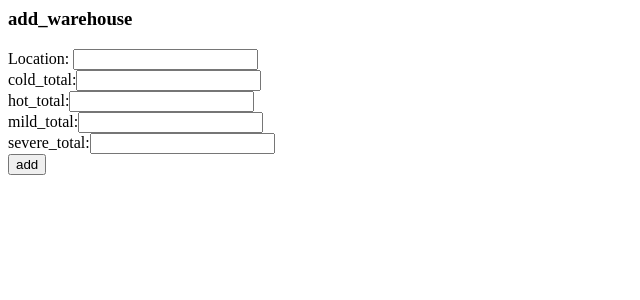
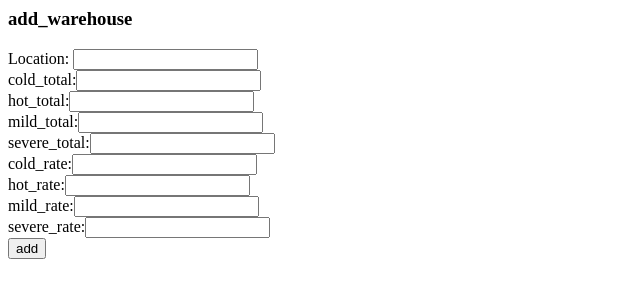
Before and after one commit to viru1404/storesmart, a Django app: page /add_warehouse/ in a window 1280 px wide. Shown: the top 300 px of the page, without its empty margins (0-640 px from the left). Run offline with Django 3.2, Linux system fonts and the light colour scheme; a user stored in the database is signed in; data comes from the database, SQL or seed files in the repository; both versions use the stored data as it was after the commit; some libraries are stand-ins or nearby versions.

Commit message:
adding rate

```diff
--- a/storesmart/ware/models.py
+++ b/storesmart/ware/models.py
@@ -12,6 +12,10 @@ class Userform(models.Model):
 class warehouse(models.Model):
 	user=models.CharField(max_length=200)
 	location = models.CharField(max_length=1000)
+	cold_rate=models.PositiveSmallIntegerField(default=0 ,null=True)
+	hot_rate=models.PositiveSmallIntegerField(default=0 ,null=True)
+	mild_rate=models.PositiveSmallIntegerField(default=0 ,null=True)
+	severe_rate=models.PositiveSmallIntegerField(default=0 ,null=True)
 	cold_total=models.PositiveSmallIntegerField(default=0 ,null=True)
 	hot_total=models.PositiveSmallIntegerField(default=0 ,null=True)
 	mild_total=models.PositiveSmallIntegerField(default=0 ,null=True)
--- a/storesmart/ware/templates/add_warehouse.html
+++ b/storesmart/ware/templates/add_warehouse.html
@@ -17,6 +17,10 @@ cold_total:<input type="number" name="cold" min="0" required><br>
 hot_total:<input type="number" name="hot" min="0" required><br>
 mild_total:<input type="number" name="mild" min="0" required><br>
 severe_total:<input type="number" name="severe" min="0" required><br>
+cold_rate:<input type="number" name="cold_rate" min="0" required><br>
+hot_rate:<input type="number" name="hot_rate" min="0" required><br>
+mild_rate:<input type="number" name="mild_rate" min="0" required><br>
+severe_rate:<input type="number" name="severe_rate" min="0" required><br>
 <input type="submit" value="add">
 
 </form>
--- a/storesmart/ware/views.py
+++ b/storesmart/ware/views.py
@@ -68,7 +68,7 @@ def add_warehouse(request):
 		if request.method=="GET":
 			return render(request,'add_warehouse.html',{})
 		else:
-			obj=warehouse.objects.create(user=request.user.username,location=request.POST.get('location'),cold_total=request.POST.get('cold'),cold_available=request.POST.get('cold'),severe_total=request.POST.get('severe'),severe_available=request.POST.get('severe'),mild_total=request.POST.get('mild'),mild_available=request.POST.get('mild'),hot_total=request.POST.get('hot'),hot_available=request.POST.get('hot'))
+			obj=warehouse.objects.create(user=request.user.username,location=request.POST.get('location'),cold_total=request.POST.get('cold'),cold_available=request.POST.get('cold'),severe_total=request.POST.get('severe'),severe_available=request.POST.get('severe'),mild_total=request.POST.get('mild'),mild_available=request.POST.get('mild'),hot_total=request.POST.get('hot'),hot_available=request.POST.get('hot'),cold_rate=request.POST.get('cold_rate'),hot_rate=request.POST.get('hot_rate'),mild_rate=request.POST.get('mild_rate'),severe_rate=request.POST.get('severe_rate'))
 			obj.save()
 			return HttpResponseRedirect('/')
 	elif Userform.objects.get(user=request.user).flag==2:
```
Also changed, not shown: storesmart/db.sqlite3, storesmart/ware/migrations/0004_auto_20160717_0239.py (added).
